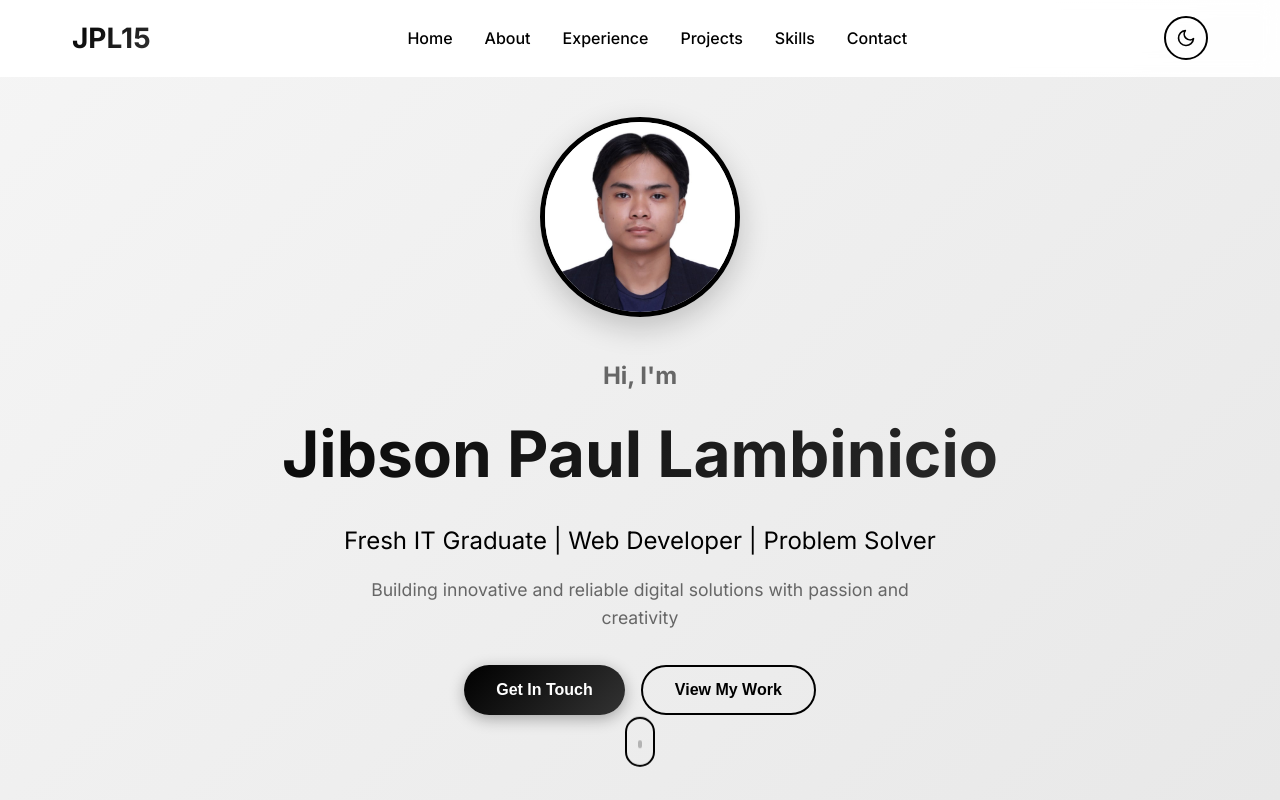
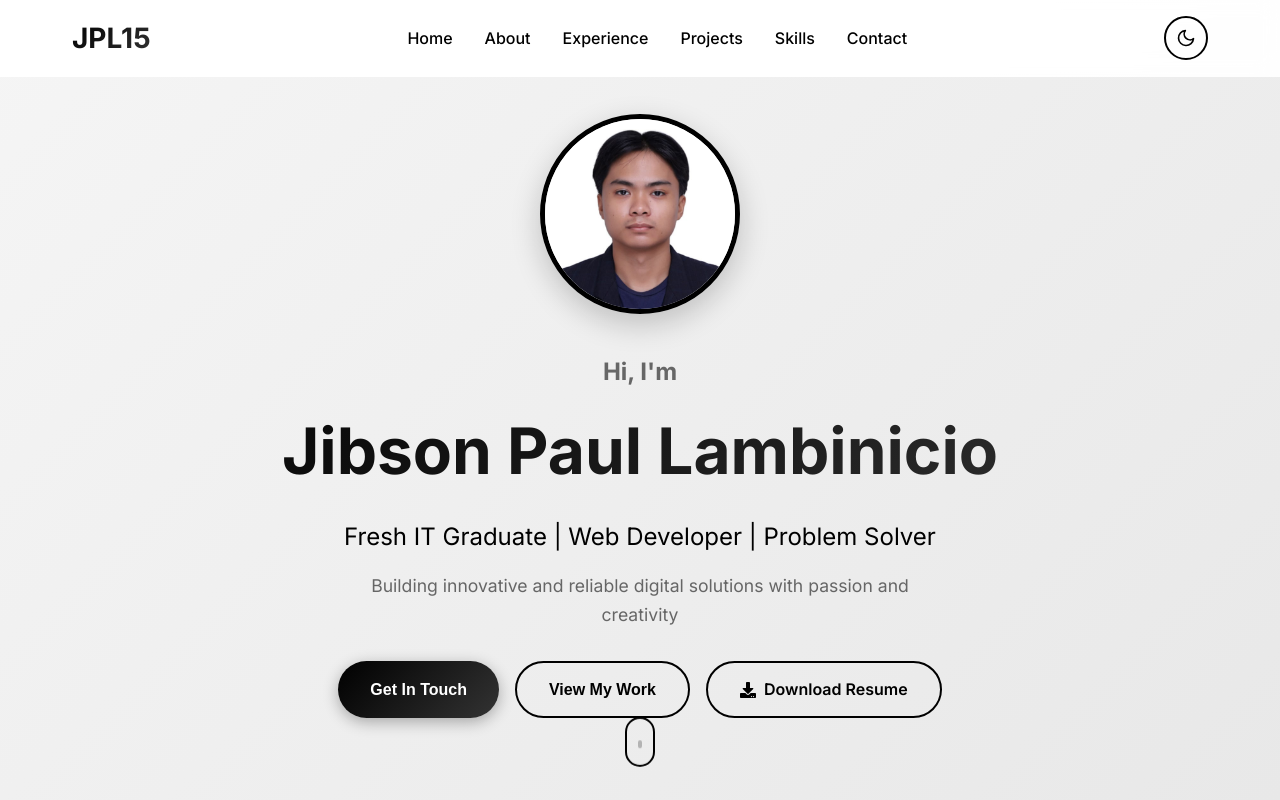
Before and after one commit to lambiniciojibsonpaul-art/Lambinicio-web-portfolio, a React (Vite) app in the folder JibsonLambinicio-Web/: page / in a window 1280 px wide. Shown: the top 800 px of the page. Built offline with nearby package versions, Linux system fonts and the light colour scheme.

Commit message:
Added download resume button

```diff
--- a/JibsonLambinicio-Web/src/App.css
+++ b/JibsonLambinicio-Web/src/App.css
@@ -113,6 +113,16 @@
 }
 
 .dark-mode .btn-secondary:hover {
+  background: #ffffff;
+  color: #000000;
+}
+
+.dark-mode .btn-download {
+  border-color: #ffffff;
+  color: #ffffff;
+}
+
+.dark-mode .btn-download:hover {
   background: #ffffff;
   color: #000000;
 }
@@ -445,10 +455,12 @@ body {
   gap: 1rem;
   justify-content: center;
   animation: fadeInUp 0.8s ease 0.8s backwards;
+  flex-wrap: wrap;
 }
 
 .btn-primary,
-.btn-secondary {
+.btn-secondary,
+.btn-download {
   padding: 0.875rem 2rem;
   font-size: 1rem;
   font-weight: 600;
@@ -457,6 +469,11 @@ body {
   transition: all 0.3s ease;
   border: none;
   outline: none;
+  text-decoration: none;
+  display: inline-flex;
+  align-items: center;
+  gap: 0.5rem;
+  justify-content: center;
 }
 
 .btn-primary {
@@ -477,6 +494,18 @@ body {
 }
 
 .btn-secondary:hover {
+  background: var(--primary-color);
+  color: white;
+  transform: translateY(-2px);
+}
+
+.btn-download {
+  background: transparent;
+  color: var(--primary-color);
+  border: 2px solid var(--primary-color);
+}
+
+.btn-download:hover {
   background: var(--primary-color);
   color: white;
   transform: translateY(-2px);
--- a/JibsonLambinicio-Web/src/App.jsx
+++ b/JibsonLambinicio-Web/src/App.jsx
@@ -1,7 +1,8 @@
 import { useState, useEffect } from 'react'
 import './App.css'
 import profilePhoto from './assets/jibsonlambinicio.jpg'
-import { FaMapMarkerAlt, FaEnvelope, FaPhone, FaLinkedin, FaGraduationCap, FaBriefcase, FaGithub, FaArrowUp } from 'react-icons/fa'
+import resumePDF from './assets/Jibson_Lambinicio_Resume.pdf'
+import { FaMapMarkerAlt, FaEnvelope, FaPhone, FaLinkedin, FaGraduationCap, FaBriefcase, FaGithub, FaArrowUp, FaDownload } from 'react-icons/fa'
 import { HiOutlineMail } from 'react-icons/hi'
 import { IoLocationSharp } from 'react-icons/io5'
 
@@ -145,6 +146,13 @@ function App() {
             <div className="cta-buttons">
               <button className="btn-primary" onClick={() => scrollToSection('contact')}>Get In Touch</button>
               <button className="btn-secondary" onClick={() => scrollToSection('projects')}>View My Work</button>
+              <a
+                href={resumePDF}
+                download="Jibson_Lambinicio_Resume.pdf"
+                className="btn-download"
+              >
+                <FaDownload /> Download Resume
+              </a>
             </div>
           </div>
         </div>
```
Also changed, not shown: 1 other file (tests, documents, lock files or other folders).
